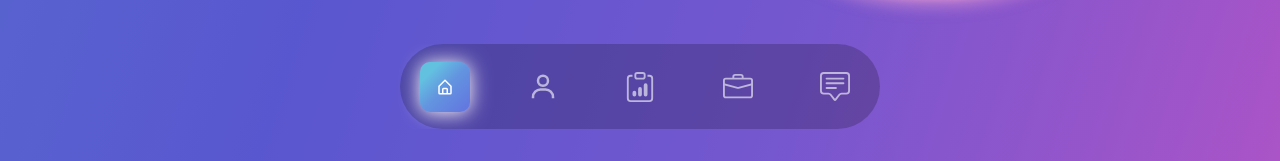
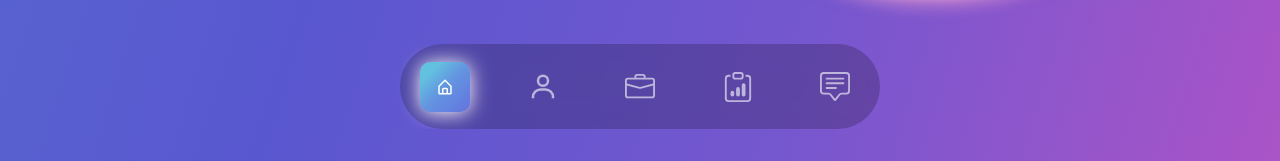
Before and after one commit to kirano-sharky/porfolio-.-, a React (Create React App) app: page / in a window 1280 px wide. Shown: the part 639-800 px from the top of the page. Built offline with nearby package versions, Linux system fonts and the light colour scheme; the HTML template or start-up script is replaced by a standard one; a web font is replaced by a local one.

Commit message:
Update Nav.js

```diff
--- a/src/components/Nav.js
+++ b/src/components/Nav.js
@@ -7,17 +7,17 @@ import { Link } from 'react-scroll'
 
 const Nav = () => {
   return (
-    <nav className='fixed bottom-2 lg:bottom-8 w-full overflow-hidden z-50'>
+    <nav className='fixed bottom-2 lg:bottom-8 w-full overflow-hidden z-50 '>
       <div className='container mx-auto'>
-        <div className='w-full bg-black/20 h-[85px] backdrop-blur-2x1 rounded-full max-w-[480px] mx-auto px-5 flex items-center justify-between text-3xl text-white/60'>
+        <div className='w-full bg-black/20 h-[85px] backdrop-blur-md rounded-full max-w-[480px] mx-auto px-5 flex items-center justify-between text-3xl text-white/60'>
           { /*home*/ }
           <Link to='home' activeClass='活躍' smooth={true} spy={true} offset={-100} className='cursor-pointer w-[50px] h-[50px] flex items-center justify-center'><BiHomeAlt/></Link>
           { /*about*/ }
           <Link to='about' activeClass='活躍' smooth={true} spy={true} className='cursor-pointer w-[50px] h-[50px] flex items-center justify-center'><BiUser/></Link>
           { /*services*/ }
-          <Link to='services' activeClass='活躍' smooth={true} spy={true} className='cursor-pointer w-[50px] h-[50px] flex items-center justify-center'><BsClipboardData/></Link>
+          <Link to='services' activeClass='活躍' smooth={true} spy={true} className='cursor-pointer w-[50px] h-[50px] flex items-center justify-center'><BsBriefcase/></Link>
           { /*work*/ }
-          <Link to='work' activeClass='活躍' smooth={true} spy={true} className='cursor-pointer w-[50px] h-[50px] flex items-center justify-center'><BsBriefcase/></Link>
+          <Link to='work' activeClass='活躍' smooth={true} spy={true} className='cursor-pointer w-[50px] h-[50px] flex items-center justify-center'><BsClipboardData/></Link>
           { /*contact*/ }
           <Link to='contact' activeClass='活躍' smooth={true} spy={true} className='cursor-pointer w-[50px] h-[50px] flex items-center justify-center'><BsChatSquareText/></Link>
         </div>
```
